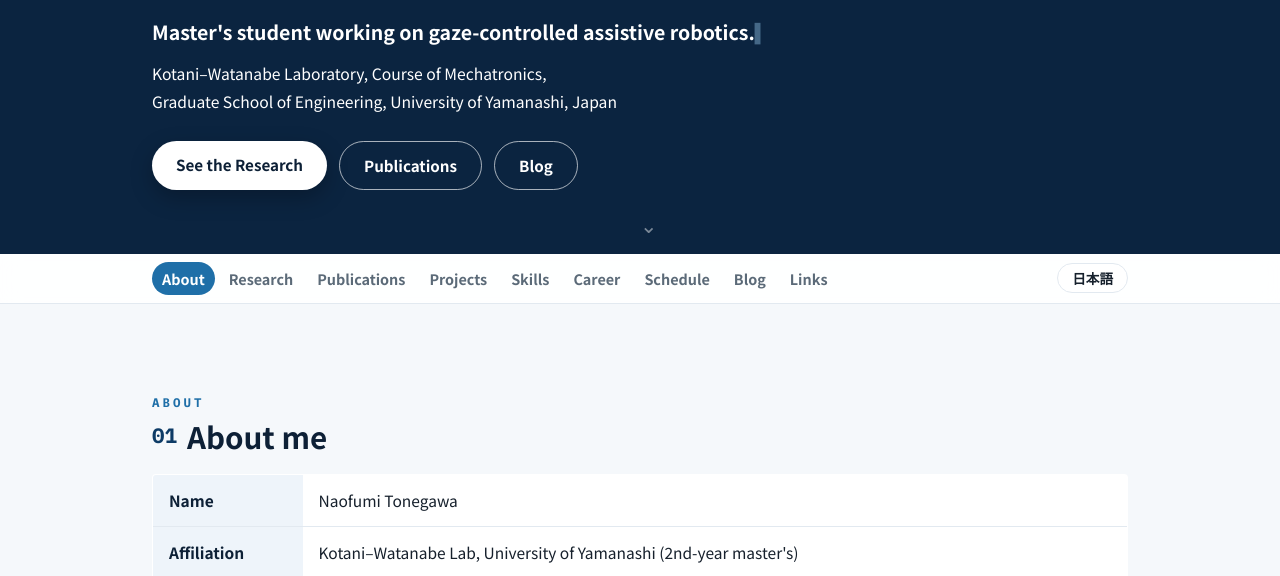
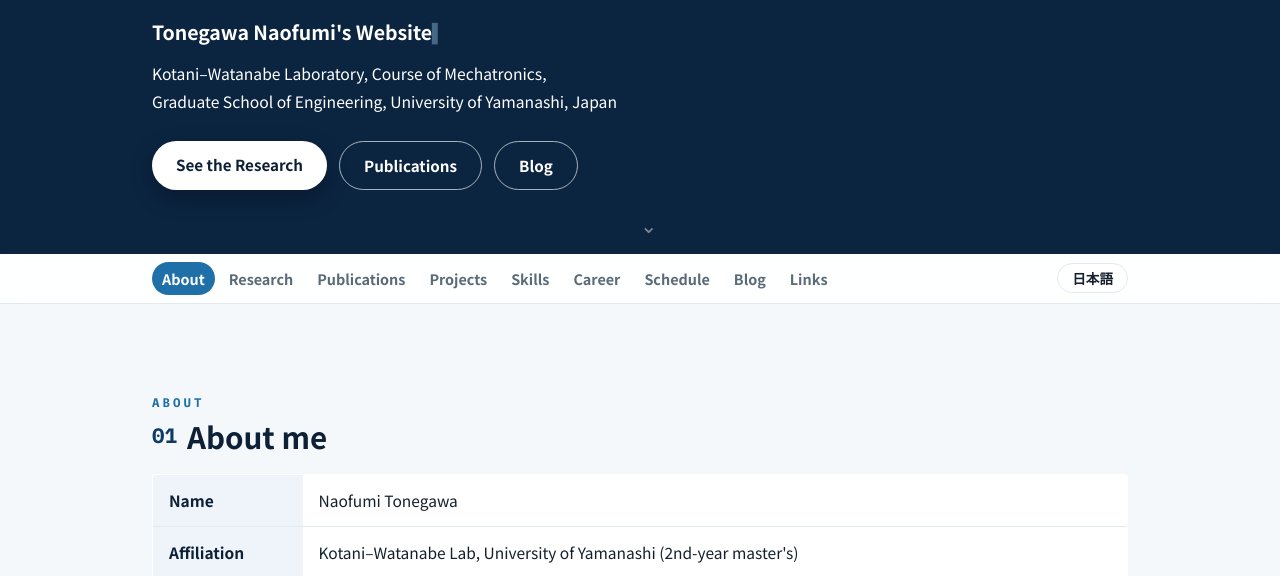
Before and after one commit to shiba0627/shiba0627.github.io, a plain HTML site: page index.html in a window 1280 px wide. Shown: the part 224-800 px from the top of the page. Drawn offline with Linux system fonts and the light colour scheme; some packages are replaced by stand-ins of ours; a script that the page names is missing.

Commit message:
壱行目を変更

```diff
--- a/index.html
+++ b/index.html
@@ -4,7 +4,7 @@
 <meta charset="UTF-8">
 <meta name="viewport" content="width=device-width, initial-scale=1.0">
 <meta name="google-site-verification" content="02PXOmRQmh9cKTXt06QWr7HZk04EhqYKbkvgAUlDRAI" />
-<title>Naofumi Tonegawa — Gaze-Controlled Assistive Robotics</title>
+<title>舍川尚史のホームページ</title>
 <link rel="preconnect" href="https://fonts.googleapis.com">
 <link href="https://fonts.googleapis.com/css2?family=IBM+Plex+Mono:wght@500;700&family=Noto+Sans+JP:wght@400;700;900&display=swap" rel="stylesheet">
 
@@ -243,7 +243,7 @@
     <div class="kicker">Assistive Robotics × Gaze Interaction</div>
     <h1>Naofumi Tonegawa</h1>
     <div class="jp">舍川 尚史</div>
-    <div class="tagline"><span class="l-en">Master's student working on gaze-controlled assistive robotics.</span><span class="l-ja">視線制御による支援ロボティクスに取り組む修士課程の学生です。</span></div>
+    <div class="tagline"><span class="l-en">Tonegawa Naofumi's Website</span><span class="l-ja">舍川尚史のホームページ</span></div>
     <div class="affil"><span class="l-en">Kotani&ndash;Watanabe Laboratory, Course of Mechatronics,<br>
       Graduate School of Engineering, University of Yamanashi, Japan</span><span class="l-ja">山梨大学大学院 工学専攻 メカトロニクスコース<br>
       小谷・渡辺研究室</span></div>
```
